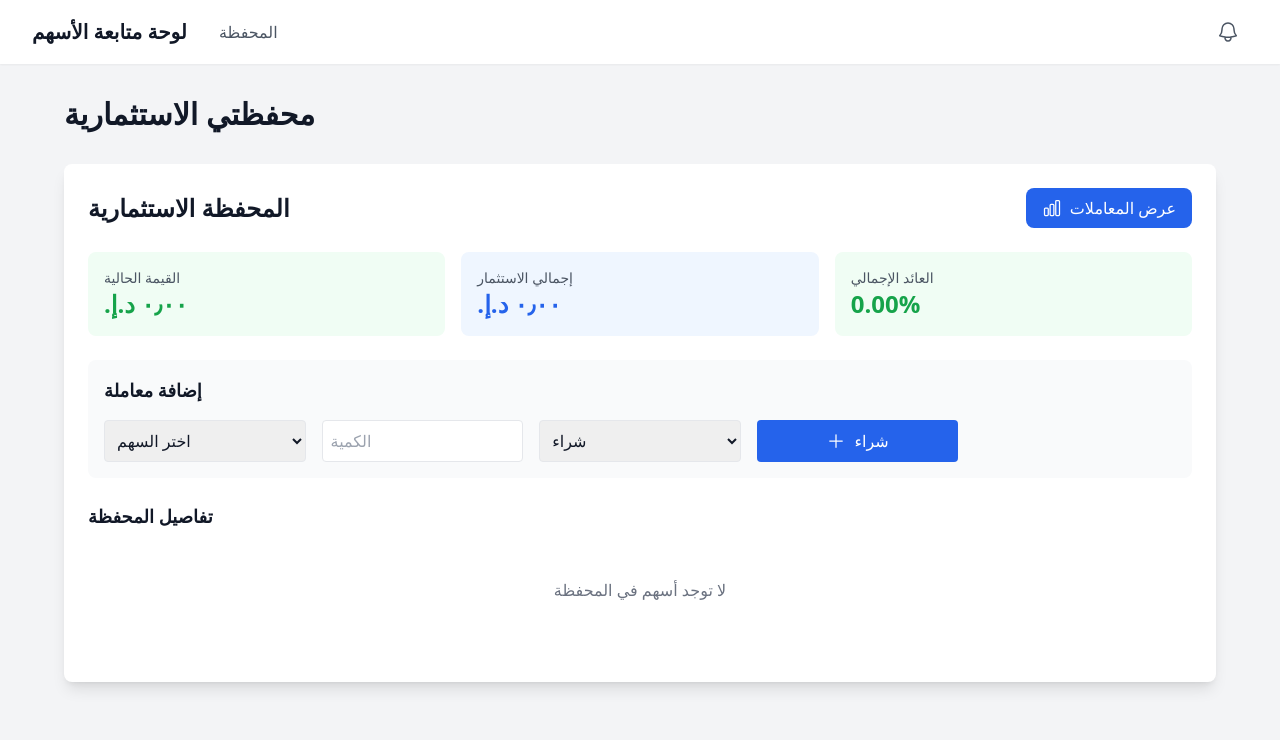
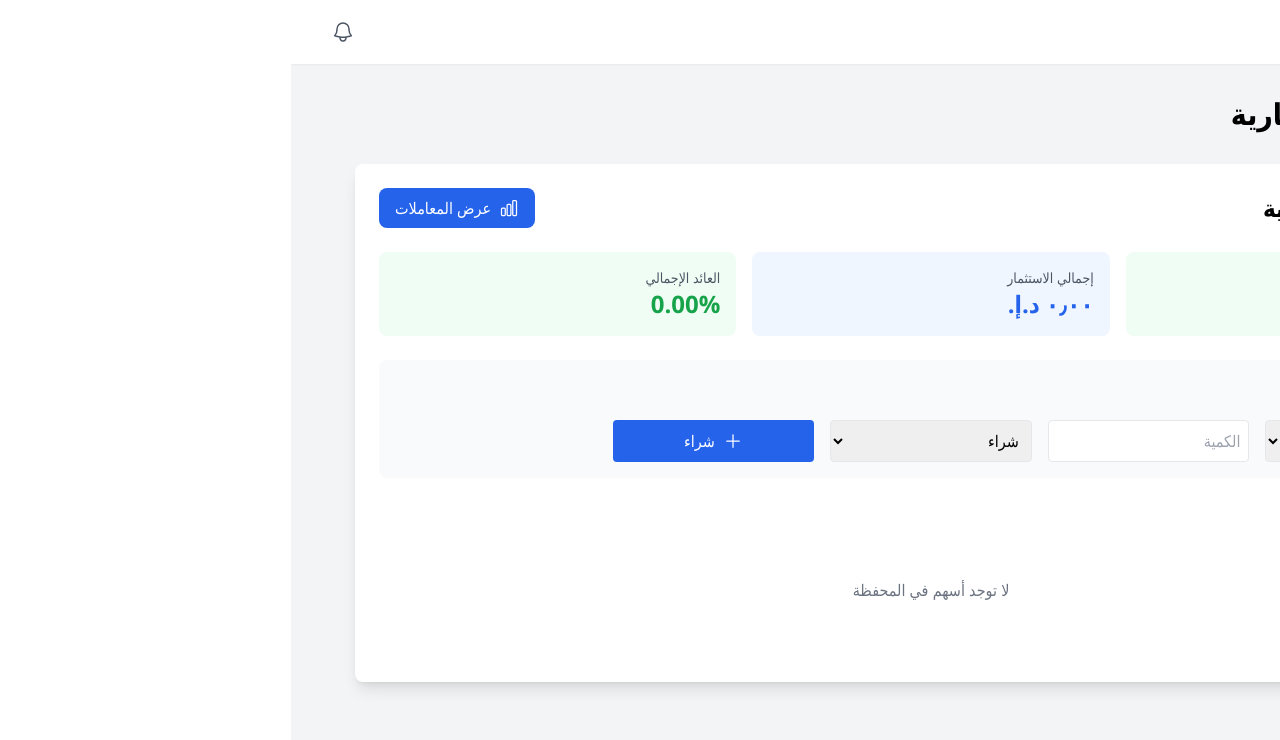
Before and after one commit to mayed050/stock-dashboard, a Next.js app: page /portfolio in a window 1280 px wide. Shown: the top 740 px of the page. Built offline with nearby package versions, Linux system fonts and the light colour scheme.

Commit message:
Update globals.css

```diff
--- a/styles/globals.css
+++ b/styles/globals.css
@@ -2,9 +2,37 @@
 @tailwind components;
 @tailwind utilities;
 
-:root { color-scheme: light; }
-body { @apply bg-gray-50 text-gray-900; }
-.container { @apply max-w-7xl; }
+/* Custom styles */
+html {
+  direction: rtl;
+}
 
-.input { @apply border rounded-xl px-3 py-2 bg-white shadow-sm focus:outline-none focus:ring-2 focus:ring-indigo-500; }
-.btn-primary { @apply px-4 py-2 rounded-2xl bg-indigo-600 text-white hover:bg-indigo-700 shadow; }
+body {
+  font-family: 'Segoe UI', Tahoma, Geneva, Verdana, sans-serif;
+}
+
+/* Custom scrollbar */
+::-webkit-scrollbar {
+  width: 8px;
+  height: 8px;
+}
+
+::-webkit-scrollbar-track {
+  background: #f1f1f1;
+}
+
+::-webkit-scrollbar-thumb {
+  background: #888;
+  border-radius: 4px;
+}
+
+::-webkit-scrollbar-thumb:hover {
+  background: #555;
+}
+
+/* Chart.js custom styles */
+.chart-container {
+  position: relative;
+  height: 400px;
+  width: 100%;
+}
```
